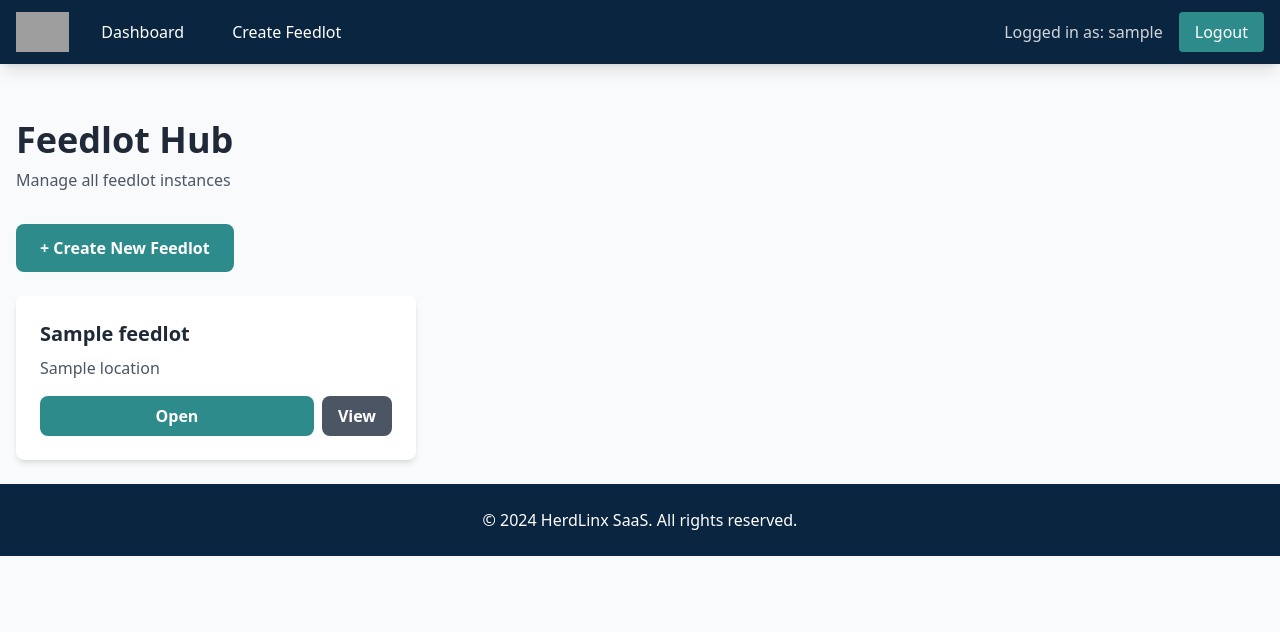
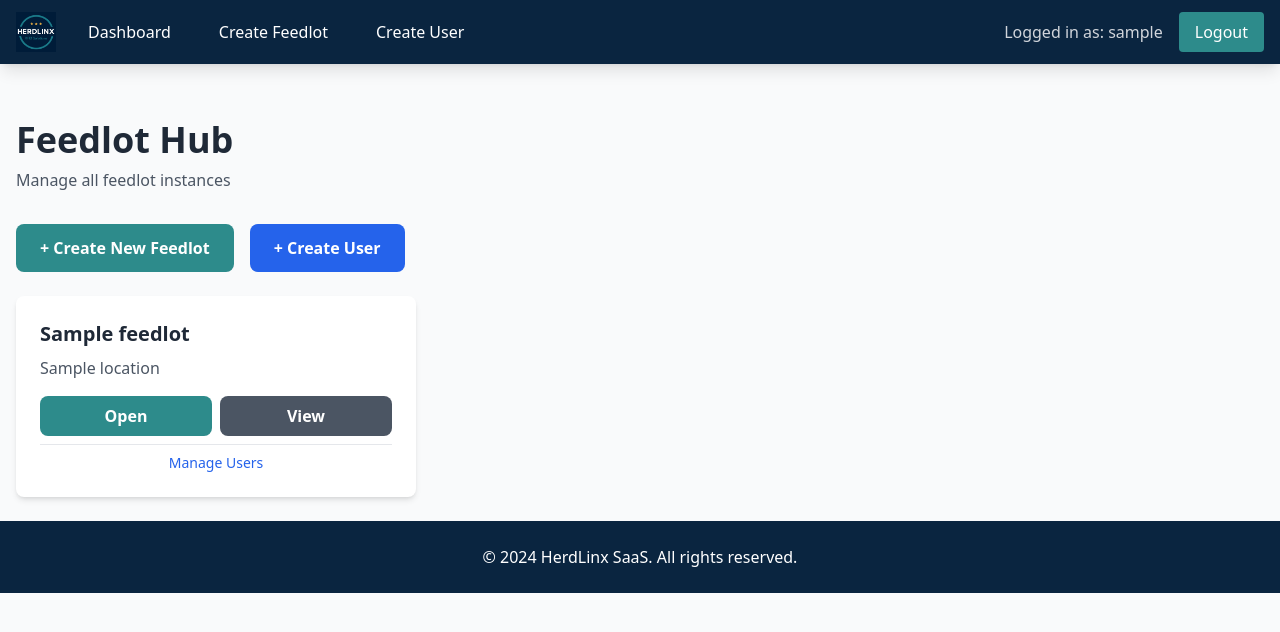
Before and after one commit to CoreNeuroHub/herdlinx-saas, a Flask app: page / in a window 1280 px wide. Shown: the top 632 px of the page. Run offline with Flask 3, Linux system fonts and the light colour scheme; the visitor is signed in with stand-in values (Sample User, id 1); a database or web service that is not in the repository returns one stand-in record (values such as "Sample title"); some libraries are stand-ins or nearby versions; grey boxes are pictures that could not be loaded.

Commit message:
Add user management functionality for top-level users
Enable top-level users to create and manage both top-level and feedlot users.

Features:
- Add feedlot_users.html template for viewing and managing users per feedlot
- Implement activate/deactivate user functionality with proper authorization
- Replace manual feedlot ID input with dropdown selection in registration form
- Add 'Create User' button to top-level dashboard
- Add 'Manage Users' links to feedlot cards and view pages
- Improve registration flow with dynamic feedlot selection
- Prevent users from deactivating their own account

Files changed:
- app/routes/auth_routes.py: Updated registration flow to support feedlot dropdown
- app/routes/top_level_routes.py: Added activate/deactivate user routes
- app/templates/auth/register.html: Replaced text input with feedlot dropdown
- app/templates/top_level/dashboard.html: Added Create User button and user management links
- app/templates/top_level/view_feedlot.html: Added Manage Users button
- app/templates/top_level/feedlot_users.html: New template for user management interface

```diff
--- a/app/routes/auth_routes.py
+++ b/app/routes/auth_routes.py
@@ -85,6 +85,8 @@ def logout():
 @login_required
 def register():
     """Registration page for creating new users (requires login)"""
+    from app.models.feedlot import Feedlot
+
     # Only top-level users can register other users
     user_type = session.get('user_type')
 
@@ -100,15 +102,23 @@ def register():
         email = request.form.get('email')
         password = request.form.get('password')
         new_user_type = request.form.get('user_type', 'feedlot')
-        feedlot_id = request.form.get('feedlot_id')
+        feedlot_id = request.form.get('feedlot_id') or request.args.get('feedlot_id')
+
+        # Validate feedlot_id for feedlot users
+        if new_user_type == 'feedlot' and not feedlot_id:
+            flash('Feedlot ID is required for feedlot users.', 'error')
+            feedlots = Feedlot.find_all()
+            return render_template('auth/register.html', feedlots=feedlots, selected_feedlot_id=feedlot_id)
 
         if User.find_by_username(username):
             flash('Username already exists.', 'error')
-            return render_template('auth/register.html')
+            feedlots = Feedlot.find_all()
+            return render_template('auth/register.html', feedlots=feedlots, selected_feedlot_id=feedlot_id)
 
         if User.find_by_email(email):
             flash('Email already exists.', 'error')
-            return render_template('auth/register.html')
+            feedlots = Feedlot.find_all()
+            return render_template('auth/register.html', feedlots=feedlots, selected_feedlot_id=feedlot_id)
 
         user_id = User.create_user(username, email, password, new_user_type, feedlot_id)
         flash(f'User "{username}" created successfully as {new_user_type} user.', 'success')
@@ -118,4 +128,7 @@ def register():
         else:
             return redirect(url_for('top_level.feedlot_users', feedlot_id=feedlot_id))
 
-    return render_template('auth/register.html')
+    # GET request - show form
+    feedlots = Feedlot.find_all()
+    selected_feedlot_id = request.args.get('feedlot_id')
+    return render_template('auth/register.html', feedlots=feedlots, selected_feedlot_id=selected_feedlot_id)
--- a/app/routes/top_level_routes.py
+++ b/app/routes/top_level_routes.py
@@ -86,3 +86,46 @@ def feedlot_users(feedlot_id):
 
     users = User.find_by_feedlot(feedlot_id)
     return render_template('top_level/feedlot_users.html', feedlot=feedlot, users=users)
+
+@top_level_bp.route('/user/<user_id>/activate', methods=['POST'])
+@login_required
+@top_level_required
+def activate_user(user_id):
+    """Activate a user"""
+    user = User.find_by_id(user_id)
+    if not user:
+        flash('User not found.', 'error')
+        return redirect(url_for('top_level.dashboard'))
+
+    User.update_user(user_id, {'is_active': True})
+    flash('User activated successfully.', 'success')
+
+    # Redirect back to the page they came from
+    referer = request.headers.get('Referer')
+    if referer and '/feedlot/' in referer and '/users' in referer:
+        return redirect(referer)
+    return redirect(url_for('top_level.dashboard'))
+
+@top_level_bp.route('/user/<user_id>/deactivate', methods=['POST'])
+@login_required
+@top_level_required
+def deactivate_user(user_id):
+    """Deactivate a user"""
+    user = User.find_by_id(user_id)
+    if not user:
+        flash('User not found.', 'error')
+        return redirect(url_for('top_level.dashboard'))
+
+    # Prevent self-deactivation
+    if str(user['_id']) == session.get('user_id'):
+        flash('You cannot deactivate your own account.', 'error')
+        return redirect(request.headers.get('Referer', url_for('top_level.dashboard')))
+
+    User.update_user(user_id, {'is_active': False})
+    flash('User deactivated successfully.', 'success')
+
+    # Redirect back to the page they came from
+    referer = request.headers.get('Referer')
+    if referer and '/feedlot/' in referer and '/users' in referer:
+        return redirect(referer)
+    return redirect(url_for('top_level.dashboard'))
--- a/app/templates/top_level/dashboard.html
+++ b/app/templates/top_level/dashboard.html
@@ -5,6 +5,7 @@
 {% block nav_items %}
 <a href="{{ url_for('top_level.dashboard') }}" class="px-4 py-2 hover:bg-teal rounded transition">Dashboard</a>
 <a href="{{ url_for('top_level.create_feedlot') }}" class="px-4 py-2 hover:bg-teal rounded transition">Create Feedlot</a>
+<a href="{{ url_for('auth.register') }}" class="px-4 py-2 hover:bg-teal rounded transition">Create User</a>
 {% endblock %}
 
 {% block home_url %}{{ url_for('top_level.dashboard') }}{% endblock %}
@@ -15,9 +16,12 @@
     <p class="text-gray-600">Manage all feedlot instances</p>
 </div>
 
-<div class="mb-6">
+<div class="mb-6 flex space-x-4">
     <a href="{{ url_for('top_level.create_feedlot') }}" class="inline-block bg-teal hover:opacity-90 text-white font-semibold py-3 px-6 rounded-lg transition duration-200">
         + Create New Feedlot
+    </a>
+    <a href="{{ url_for('auth.register') }}" class="inline-block bg-blue-600 hover:bg-blue-700 text-white font-semibold py-3 px-6 rounded-lg transition duration-200">
+        + Create User
     </a>
 </div>
 
@@ -32,8 +36,13 @@
             <a href="{{ url_for('feedlot.dashboard', feedlot_id=feedlot._id) }}" class="flex-1 bg-teal hover:opacity-90 text-white text-center font-semibold py-2 px-4 rounded-lg transition duration-200">
                 Open
             </a>
-            <a href="{{ url_for('top_level.view_feedlot', feedlot_id=feedlot._id) }}" class="bg-gray-600 hover:bg-gray-700 text-white font-semibold py-2 px-4 rounded-lg transition duration-200">
+            <a href="{{ url_for('top_level.view_feedlot', feedlot_id=feedlot._id) }}" class="flex-1 bg-gray-600 hover:bg-gray-700 text-white text-center font-semibold py-2 px-4 rounded-lg transition duration-200">
                 View
+            </a>
+        </div>
+        <div class="mt-2 pt-2 border-t border-gray-200">
+            <a href="{{ url_for('top_level.feedlot_users', feedlot_id=feedlot._id) }}" class="block w-full text-center text-sm text-blue-600 hover:text-blue-800 font-medium">
+                Manage Users
             </a>
         </div>
     </div>
--- a/app/templates/top_level/view_feedlot.html
+++ b/app/templates/top_level/view_feedlot.html
@@ -16,6 +16,9 @@
         <div class="space-x-2">
             <a href="{{ url_for('top_level.edit_feedlot', feedlot_id=feedlot._id) }}" class="bg-teal hover:opacity-90 text-white font-semibold py-2 px-4 rounded-lg transition duration-200">
                 Edit
+            </a>
+            <a href="{{ url_for('top_level.feedlot_users', feedlot_id=feedlot._id) }}" class="bg-blue-600 hover:bg-blue-700 text-white font-semibold py-2 px-4 rounded-lg transition duration-200">
+                Manage Users
             </a>
             <a href="{{ url_for('feedlot.dashboard', feedlot_id=feedlot._id) }}" class="bg-green-600 hover:bg-green-700 text-white font-semibold py-2 px-4 rounded-lg transition duration-200">
                 Open Feedlot Dashboard
```
Also changed, not shown: app/templates/auth/register.html (+31 -13 lines), app/templates/top_level/feedlot_users.html (added, +87 -0 lines), static/img/logo.png (added).
